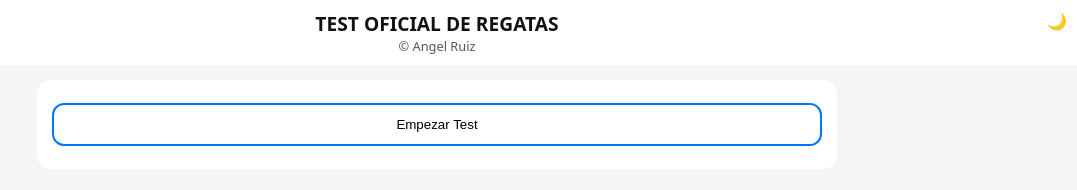
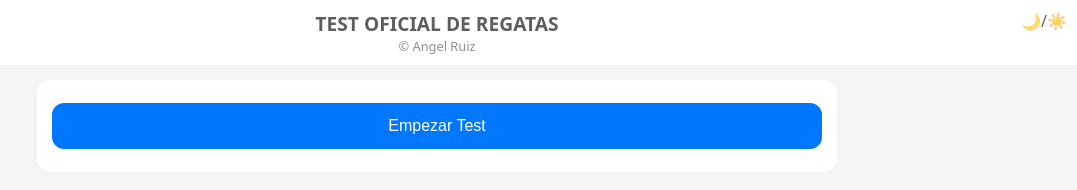
Before and after one commit to Lito2026/test-oficial-regatas, a plain HTML site: page index.html in a window 1280 px wide. Shown: the whole page, without its empty margins (203-1280 px from the left). Drawn offline with Linux system fonts and the light colour scheme.

Commit message:
Add files via upload

```diff
--- a/index.html
+++ b/index.html
@@ -10,7 +10,7 @@
 
   <style>
     :root{
-      --bg:#f5f5f5; --text:#111; --card:#fff;
+      --bg:#f5f5f5; --text:#111111ad; --card:#fff;
       --primary:#0077ff; --ok:#2ecc71; --bad:#e74c3c;
     }
     [data-theme="dark"]{
@@ -23,7 +23,7 @@
     .toggle{position:absolute;right:10px;top:10px;cursor:pointer}
     main{padding:15px;max-width:800px;margin:auto}
     .card{background:var(--card);padding:15px;border-radius:14px}
-    button{width:100%;margin:8px 0;padding:12px;border-radius:12px;border:2px solid var(--primary);background:none}
+    button{width:100%;margin:8px 0;padding:12px;font-size:16px;color:#fff; border-radius:12px;border:2px solid var(--primary);background: #0077ff}
     button.correct{background:var(--ok);color:#fff;border-color:var(--ok)}
     button.wrong{background:var(--bad);color:#fff;border-color:var(--bad)}
     .hidden{display:none}
@@ -36,7 +36,7 @@
 <header>
   <h1>TEST OFICIAL DE REGATAS</h1>
   <div class="copyright">© Angel Ruiz</div>
-  <div class="toggle" id="themeToggle">🌙</div>
+  <div class="toggle" id="themeToggle">🌙/☀️</div>
 </header>
 
 <main>
```
